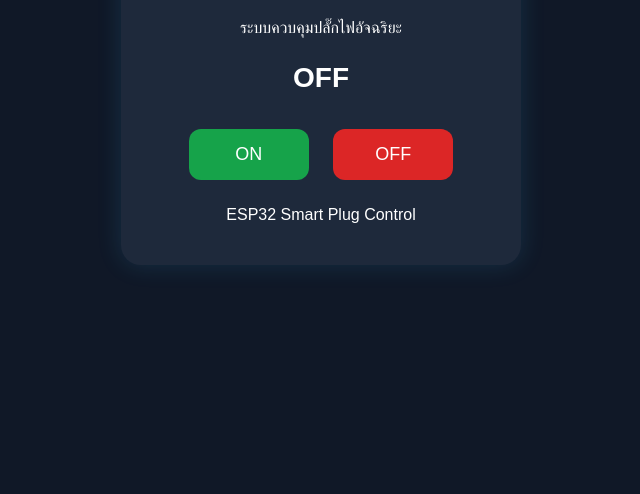
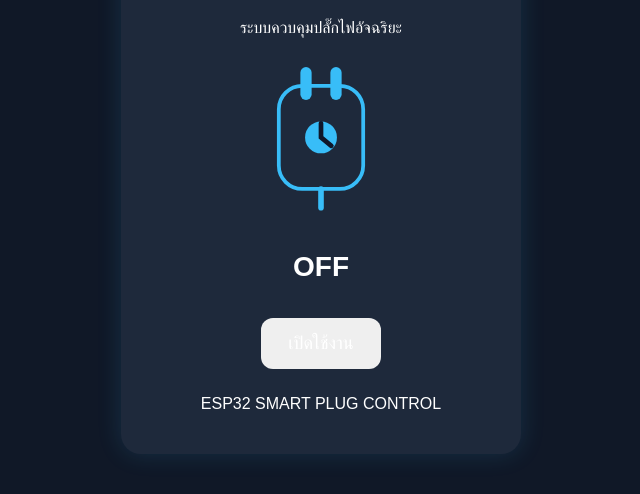
Before and after one commit to theBesCoco/mart-plug, a plain HTML site: page index.html in a window 1280 px wide. Shown: the part 174-668 px from the top of the page, without its empty margins (319-959 px from the left). Drawn offline with Linux system fonts and the light colour scheme.

Commit message:
Add SVG representation for smart plug in index.html

```diff
--- a/index.html
+++ b/index.html
@@ -1,3 +1,4 @@
+
 <!DOCTYPE html>
 <html lang="th">
 <head>
@@ -12,12 +13,27 @@
     <h1>SMART PLUG</h1>
     <p>ระบบควบคุมปลั๊กไฟอัจฉริยะ</p>
 
+    <div class="plug">
+      <svg viewBox="0 0 160 180" width="150">
+        <rect x="35" y="35" width="90" height="110" rx="25"
+          fill="#1e293b" stroke="#38bdf8" stroke-width="4"/>
+        <rect x="58" y="15" width="12" height="35" rx="6"
+          fill="#38bdf8"/>
+        <rect x="90" y="15" width="12" height="35" rx="6"
+          fill="#38bdf8"/>
+        <circle cx="80" cy="90" r="17" fill="#38bdf8"/>
+        <path d="M80 75 V90 L91 99" stroke="#0f172a"
+          stroke-width="5" fill="none" stroke-linecap="round"/>
+        <path d="M80 145 V165" stroke="#38bdf8"
+          stroke-width="6" stroke-linecap="round"/>
+      </svg>
+    </div>
+
     <div class="status" id="status">OFF</div>
 
-    <button class="on" onclick="turnOn()">ON</button>
-    <button class="off" onclick="turnOff()">OFF</button>
+    <button id="powerButton" onclick="togglePower()">เปิดใช้งาน</button>
 
-    <p>ESP32 Smart Plug Control</p>
+    <p class="footer">ESP32 SMART PLUG CONTROL</p>
   </div>
 
   <script src="script.js"></script>
```
